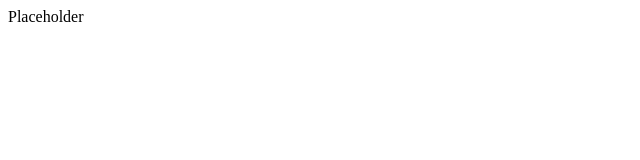
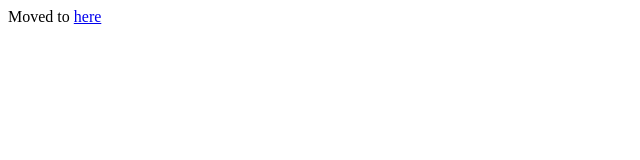
Before and after one commit to rxcolvin/rxcolvin.github.io, a plain HTML site: page index.html in a window 1280 px wide. Shown: the full height of the page, 0-640 px from the left. Drawn offline with Linux system fonts and the light colour scheme.

Commit message:
Add Placeholder

```diff
--- a/index.html
+++ b/index.html
@@ -1 +1 @@
-<p>Placeholder</p>
+<p>Moved to  <a href="https://getndazn.github.io/masteradtag-openapi/">here</a></p>
```
